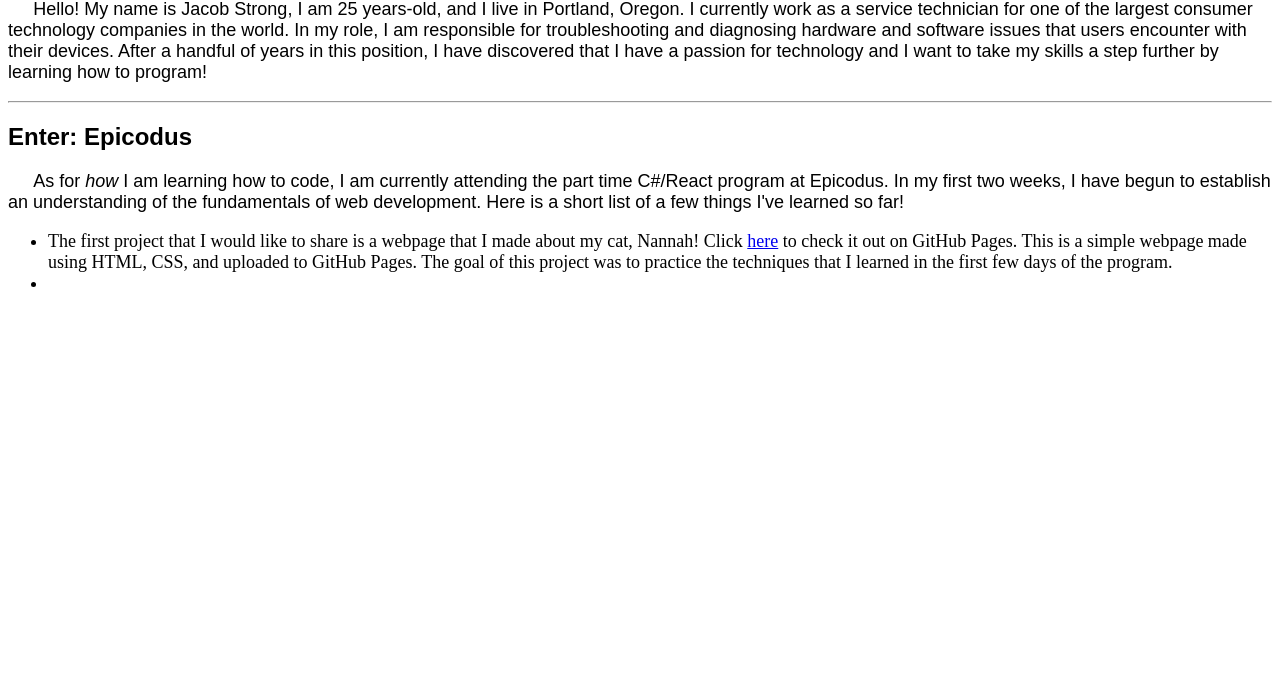
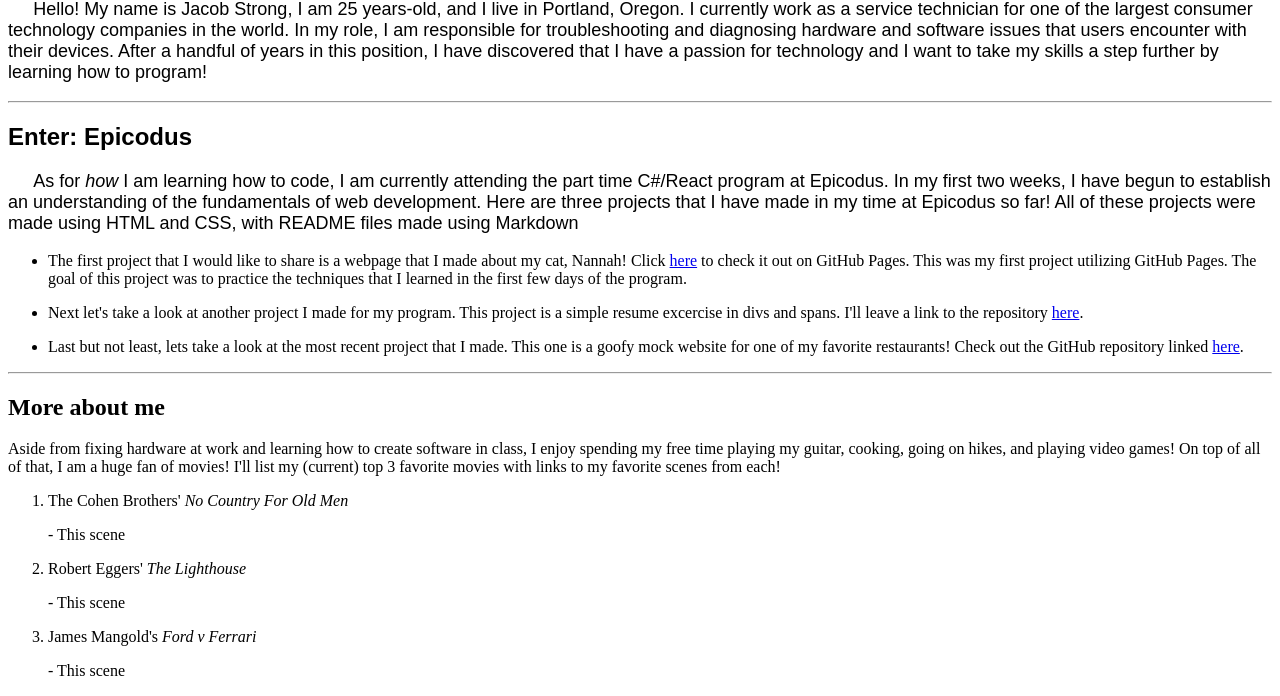
Before and after one commit to JacobTStrong/Portfolio-Project, a plain HTML site: page index.html in a window 1280 px wide. Shown: the part 377-1073 px from the top of the page. Before the commit the page ends 800 px from the top, so only its background shows below. Drawn offline with Linux system fonts and the light colour scheme.

Commit message:
add ul tags and final block of HTML

```diff
--- a/index.html
+++ b/index.html
@@ -16,17 +16,45 @@
     <img src="imgs/me.jpg" alt="me at a Halloween party" class="center">
     <p>Hello! My name is Jacob Strong, I am 25 years-old, and I live in Portland, Oregon. I currently work as a service technician for one of the largest consumer technology companies in the world. In my role, I am responsible for troubleshooting and diagnosing hardware and software issues that users encounter with their devices. After a handful of years in this position, I have discovered that I have a passion for technology and I want to take my skills a step further by learning how to program!</p>
   </div>
+
 <hr>
+
   <div class="class">
     <h2>Enter: Epicodus</h2>
-    <p>As for <em>how</em> I am learning how to code, I am currently attending the part time C#/React program at Epicodus. In my first two weeks, I have begun to establish an understanding of the fundamentals of web development. Here is a short list of a few things I've learned so far!</p>
-    <div class="columns">
+    <p>As for <em>how</em> I am learning how to code, I am currently attending the part time C#/React program at Epicodus. In my first two weeks, I have begun to establish an understanding of the fundamentals of web development. Here are three projects that I have made in my time at Epicodus so far! All of these projects were made using HTML and CSS, with README files made using Markdown</p>
+  </div>
+
+    <div class="column">
       <ul>
-        <li>The first project that I would like to share is a webpage that I made about my cat, Nannah! Click <a href="https://jacobtstrong.github.io/nannah/">here</a> to check it out on GitHub Pages. This is a simple webpage made using HTML, CSS, and uploaded to GitHub Pages. The goal of this project was to practice the techniques that I learned in the first few days of the program.</li>
-        <li></li>
+        <li><p>The first project that I would like to share is a webpage that I made about my cat, Nannah! Click <a href="https://jacobtstrong.github.io/nannah/">here</a> to check it out on GitHub Pages. This was my first project utilizing GitHub Pages. The goal of this project was to practice the techniques that I learned in the first few days of the program.</p></li>
       </ul>
     </div>
-  </div>
 
+    <div class="column">
+      <ul>
+        <li><p>Next let's take a look at another project I made for my program. This project is a simple resume excercise in divs and spans. I'll leave a link to the repository <a href="https://github.com/JacobTStrong/resume-website">here</a>.</p></li>
+      </ul>
+    </div>
+
+    <div class="column">
+      <ul>
+        <li><p>Last but not least, lets take a look at the most recent project that I made. This one is a goofy mock website for one of my favorite restaurants! Check out the GitHub repository linked <a href=https://github.com/JacobTStrong/PDX-Sliders>here</a>.</p></li>
+      </ul>
+    </div>
+
+<hr>
+
+    <div class=hobbies>
+      <h2>More about me</h2>
+      <p>Aside from fixing hardware at work and learning how to create software in class, I enjoy spending my free time playing my guitar, cooking, going on hikes, and playing video games! On top of all of that, I am a huge fan of movies! I'll list my (current) top 3 favorite movies with links to my favorite scenes from each!</p>
+      <ol>
+        <li>The Cohen Brothers' <em>No Country For Old Men</em></li>
+        <p>- This scene</p>
+        <li>Robert Eggers' <em>The Lighthouse</em></li>
+        <p>- This scene</p>
+        <li>James Mangold's <em>Ford v Ferrari</em></li>
+        <p>- This scene</p>
+      </ol>
+    </div>
 </body>
 </html>
```
